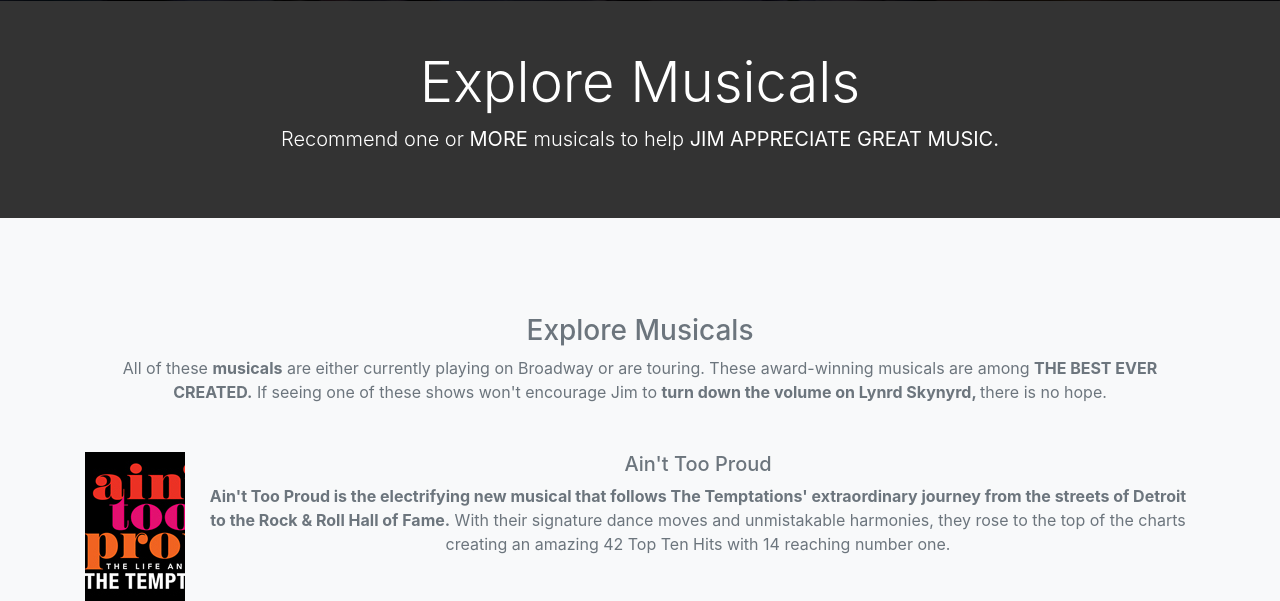
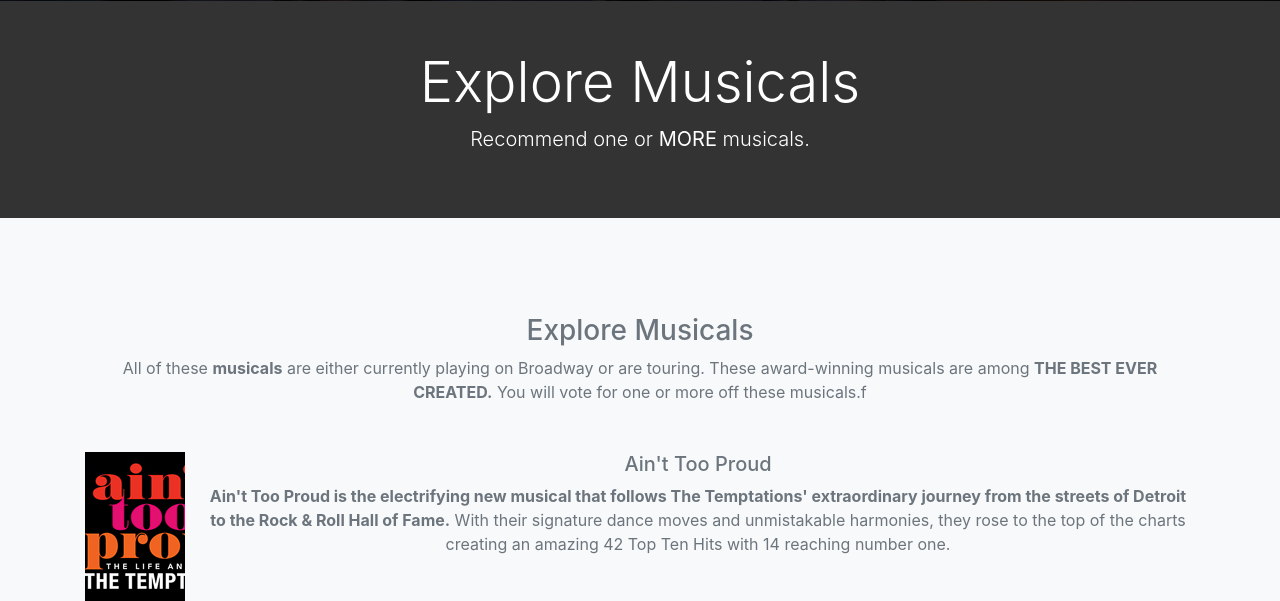
Before and after one commit to programmingkitchen/votingapp-base, a Flask app: page /login in a window 1280 px wide. Shown: the part 699-1300 px from the top of the page. Run offline with Flask 2, Linux system fonts and the light colour scheme; some libraries are stand-ins or nearby versions.

Commit message:
Template changes.

```diff
--- a/vote/templates/base.html
+++ b/vote/templates/base.html
@@ -10,7 +10,7 @@
   <link rel="stylesheet" href="https://stackpath.bootstrapcdn.com/bootstrap/4.1.1/css/bootstrap.min.css" integrity="sha384-WskhaSGFgHYWDcbwN70/dfYBj47jz9qbsMId/iRN3ewGhXQFZCSftd1LZCfmhktB"
     crossorigin="anonymous">
   <link rel="stylesheet" href="/static/css/style.css">
-  <title>Jim Oliver Music Appreciation</title>
+  <title>CultureUP Broadway Recommender</title>
 </head>
 
 <body data-spy="scroll" data-target="#main-nav" id="home">
@@ -138,7 +138,7 @@
       <div class="row">
         <div class="col text-center py-5">
           <h1 class="display-4">Explore Musicals</h1>
-          <p class="lead">Recommend one or <strong>MORE</strong> musicals to help <strong>JIM APPRECIATE GREAT MUSIC.</strong>
+          <p class="lead">Recommend one or <strong>MORE</strong> musicals.
           </p>
         </div>
       </div>
@@ -152,8 +152,8 @@
         <div class="col text-center py-5">
           <h3>Explore Musicals</h3>
           <p>All of these <strong>musicals</strong> are either currently playing on Broadway or are touring.
-            These award-winning musicals are among <strong>THE BEST EVER CREATED.</strong>  If seeing one of these shows won't encourage Jim
-            to <strong>turn down the volume on Lynrd Skynyrd, </strong> there is no hope.
+            These award-winning musicals are among <strong>THE BEST EVER CREATED.</strong>  You will vote for one
+            or more off these musicals.f
           </p>
 
           <div class="media mt-5">
```
Also changed, not shown: README.md, vote/votes.db.
